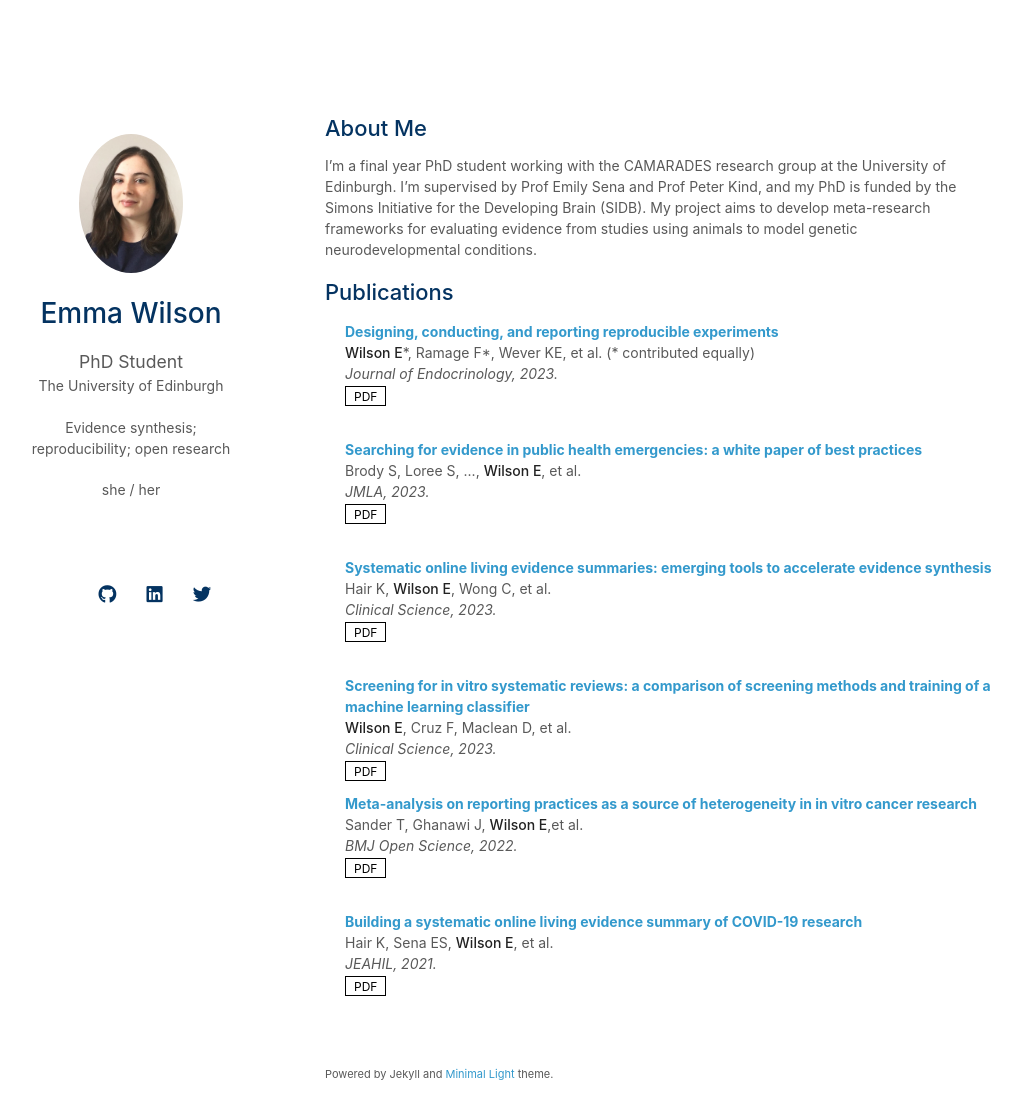
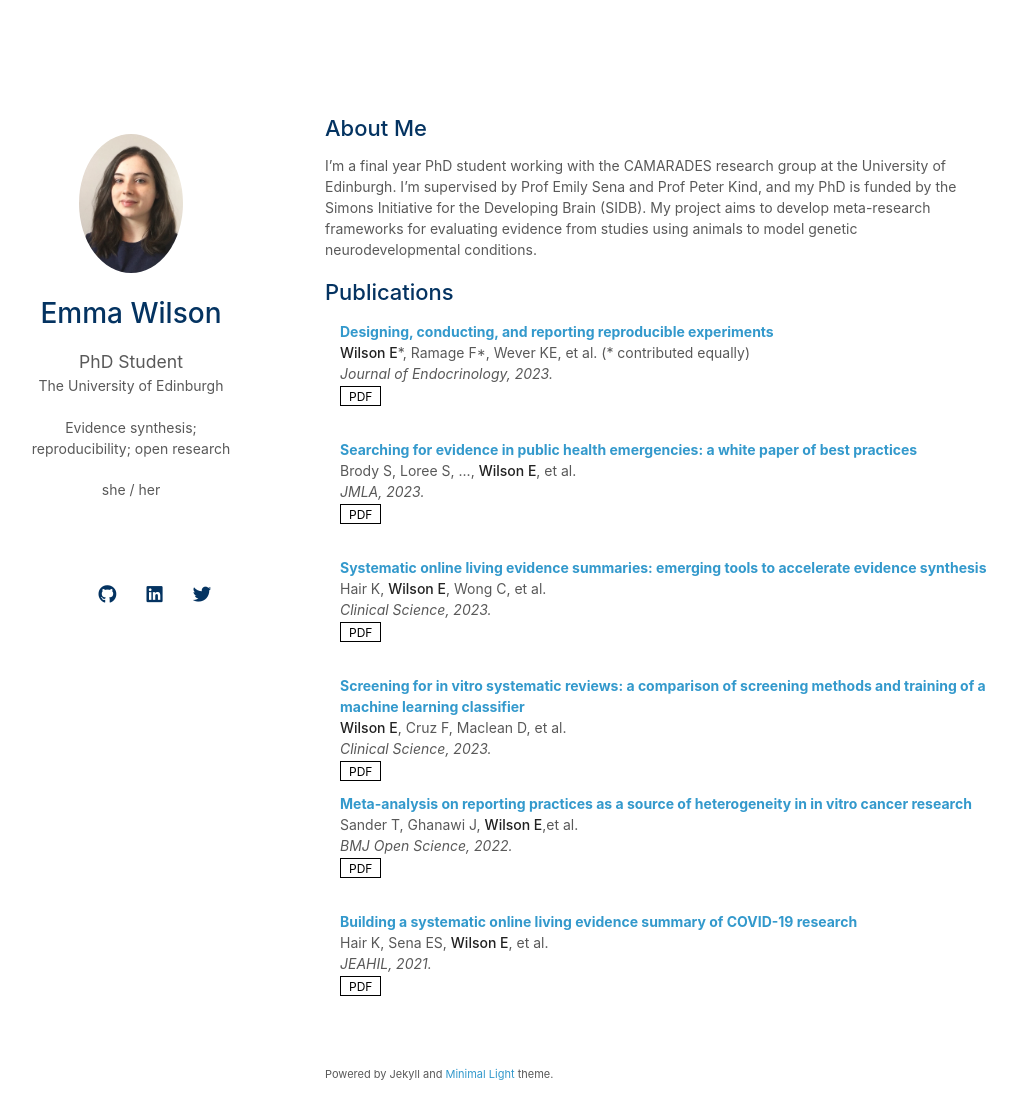
Before and after one commit to emma-wilson/emma-wilson.github.io, a Jekyll site: the page built from index.md, in a window 1280 px wide and 1153 px high. Shown: the top 1119 px of the window, without its empty margins (145-1167 px from the left). Built offline with Jekyll 4.4.1, drawn with Linux system fonts in a browser that asks for light colours; nearby versions of some CDN libraries; a style sheet for code colours, icons or effects is not loaded; our own code applies the rules of GitHub Pages for plain Markdown files.

Commit message:
Edit padding

```diff
--- a/_includes/publications.md
+++ b/_includes/publications.md
@@ -6,7 +6,7 @@
 {% for link in site.data.publications.main %}
 
 <li>
-  <div class="col-sm-9" style="position: relative;padding-right: 15px;padding-left: 20px;">
+  <div class="col-sm-9" style="position: relative;padding-right: 20px;padding-left: 15px;">
       <div class="title"><a href="{{ link.pdf }}">{{ link.title }}</a></div>
       <div class="author">{{ link.authors }}</div>
       <div class="periodical"><em>{{ link.conference }}</em>
```
